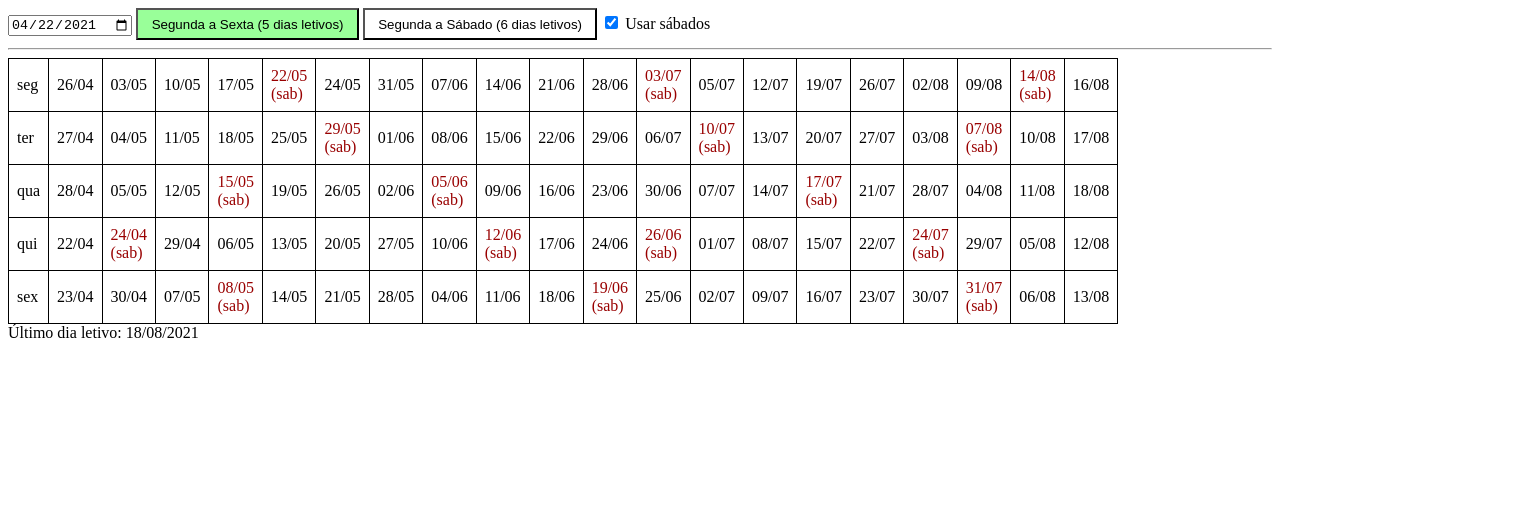
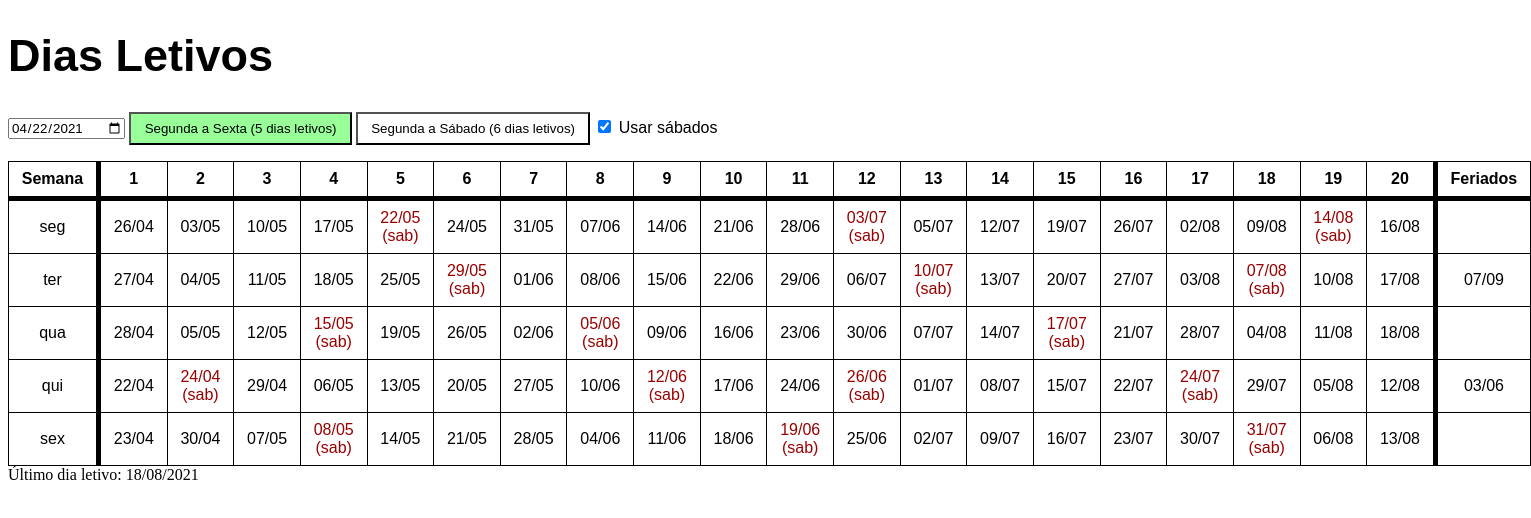
Before and after one commit to ranierivalenca/ifpe-working-days-svelte-2, a Svelte app: page / in a window 1280 px wide. Shown: the top 518 px of the page, 1531 px wide, since content can reach past the window. Built offline with nearby package versions, Linux system fonts and the light colour scheme.

Commit message:
Improving layout

```diff
--- a/src/App.svelte
+++ b/src/App.svelte
@@ -138,15 +138,32 @@
 </script>
 
 <style>
-  table, td {
+  * {
+    font-family: sans-serif;
+  }
+  table {
+    margin-top: 1em;
+  }
+  table, td, th {
     border: 1px solid black;
     border-collapse: collapse
   }
-  td {
-    padding: .5em;
+  td, th {
+    padding: .5em .8em;
+    text-align: center;
   }
   td.dia {
     background: hsl
+  }
+  tr:first-child > th {
+    border-bottom-width: 5px;
+  }
+  th:first-child, td:first-child {
+    border-right-width: 5px;
+  }
+  th:last-child, td:last-child {
+    /*background: hsl(0, 0%, 80%);*/
+    border-left-width: 5px;
   }
   td.special {
     color: hsl(0, 100%, 30%)
@@ -167,6 +184,8 @@
   }
 </style>
 
+<h1>Dias Letivos</h1>
+
 <input bind:value={start_date} type="date">
 <button class:active="{days_per_week == 5}" on:click={() => days_per_week = 5}>
   Segunda a Sexta (5 dias letivos)
@@ -177,8 +196,15 @@
 <label class:disabled="{days_per_week != 5}">
   <input type="checkbox" disabled="{days_per_week != 5}" bind:checked="{use_saturdays}" /> Usar sábados
 </label>
-<hr />
+
 <table>
+  <tr>
+    <th>Semana</th>
+    {#each range(number_of_weeks) as week}
+      <th>{week + 1}</th>
+    {/each}
+    <th>Feriados</th>
+  </tr>
   {#each final_days as day, day_i}
     <tr>
       <td class="dia">{WEEKDAYS[day_i]}</td>
@@ -189,6 +215,13 @@
           <td>{working_day.date}</td>
         {/if}
       {/each}
+      <td>
+        {#if hollidays[day_i].length}
+          {#each hollidays[day_i] as holliday}
+            <div>{formatDate(holliday.timestamp, false)}</div>
+          {/each}
+        {/if}
+      </td>
     </tr>
   {/each}
 </table>
```
